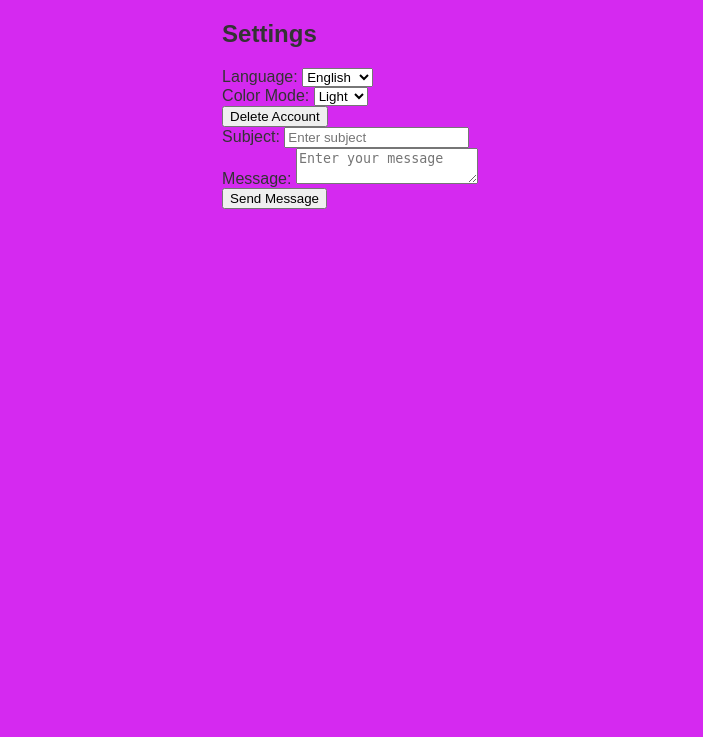
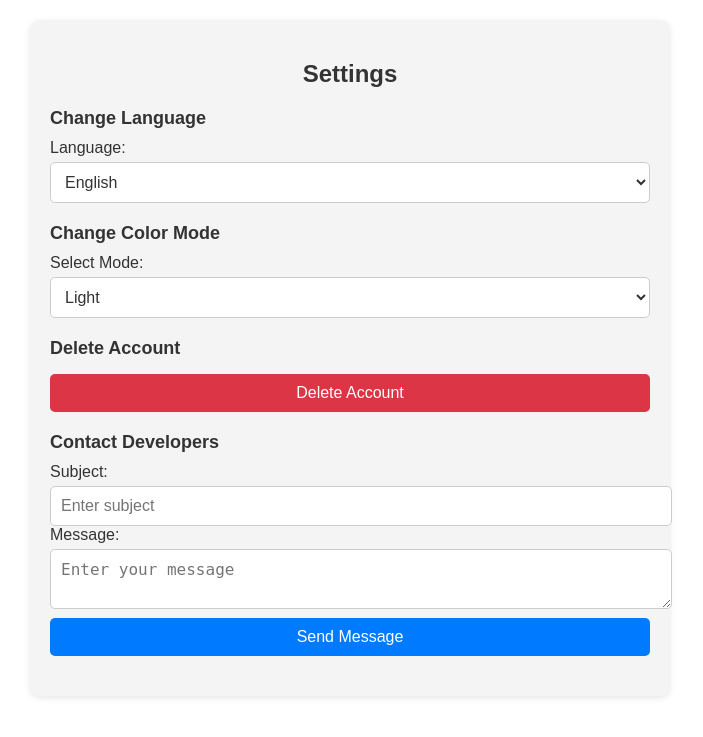
Before and after one commit to liuraymond05/spotifyproject, a Django app: page /settings/ in a window 1280 px wide. Shown: the top 737 px of the page, without its empty margins (290-993 px from the left). Run offline with Django 5.2, Linux system fonts and the light colour scheme.

Commit message:
css settings

```diff
--- a/spotifywrapper/static/spotifywrapped/settingstyle.css
+++ b/spotifywrapper/static/spotifywrapped/settingstyle.css
@@ -1,199 +1,86 @@
-/* General Styling */
-body {
-    font-family: Arial, sans-serif;
-    margin: 0;
-    background-color: #d529f0;
-    color: #333;
-    display: flex;
-    flex-direction: column;
-    align-items: center;
-    overflow-x: hidden; /* Prevent horizontal overflow */
+/* Basic styles for light mode */
+body.light {
+    background-color: #ffffff;
+    color: #333333;
+    font-family: 'Arial', sans-serif;
 }
 
-header {
-    display: flex;
-    justify-content: space-between;
-    align-items: center;
-    background-color: black;
-    padding: 25px 20px;
-    width: 100%;
-    box-sizing: border-box;
-    color: white;
+body.dark {
+    background-color: #181818;
+    color: #ffffff;
 }
 
-header .logo {
-    display: flex;
-    align-items: center;
+body.neon {
+    background-color: #000000;
+    color: #00FF00; /* Neon green */
 }
 
-header .logo h1 {
-    margin: 0;
-    margin-left: 10px;
-    font-size: 1.6em;
+.settings-container {
+    max-width: 600px;
+    margin: 20px auto;
+    padding: 20px;
+    background-color: #f4f4f4;
+    border-radius: 10px;
+    box-shadow: 0 2px 6px rgba(0, 0, 0, 0.1);
 }
 
-header .profile-icon img {
-    width: 40px;
-    height: 40px;
-    border-radius: 50%;
+.settings-title {
+    text-align: center;
+    font-size: 24px;
+    margin-bottom: 20px;
 }
 
-.menu-icon {
-    display: flex;
-    flex-direction: column;
+.setting-item {
+    margin-bottom: 20px;
+}
+
+.setting-item h3 {
+    margin-bottom: 10px;
+    font-size: 18px;
+}
+
+select, input, textarea, button {
+    width: 100%;
+    padding: 10px;
+    margin-top: 5px;
+    font-size: 16px;
+    border-radius: 5px;
+    border: 1px solid #ccc;
+}
+
+select, input, textarea {
+    background-color: #ffffff;
+    color: #333;
+}
+
+select:focus, input:focus, textarea:focus {
+    outline: none;
+    border-color: #007bff;
+}
+
+button {
+    background-color: #007bff;
+    color: white;
+    border: none;
     cursor: pointer;
 }
 
-.line {
-    width: 25px; /* Width of the lines */
-    height: 3px; /* Height of the lines */
-    background-color: white; /* Color of the lines */
-    margin: 3px 0; /* Spacing between lines */
+button:hover {
+    background-color: #0056b3;
 }
 
-.dropdown-menu {
-    display: none; /* Hidden by default */
-    position: absolute; /* Position it to appear over other content */
-    right: 20px; /* Adjust as needed */
-    top: 70px; /* Adjust to place below the header */
-    background-color: black; /* Same color as header */
-    border-radius: 5px;
-    box-shadow: 0 4px 8px rgba(0, 0, 0, 0.2);
-    z-index: 1; /* Make sure it appears above other elements */
+.btn-danger {
+    background-color: #dc3545;
 }
 
-.dropdown-menu ul {
-    list-style-type: none; /* Remove default list styles */
-    padding: 10px 0; /* Padding around the menu */
-    margin: 0; /* Remove default margin */
+.btn-danger:hover {
+    background-color: #c82333;
 }
 
-.dropdown-menu li {
-    padding: 10px 20px; /* Spacing for menu items */
+.btn-primary {
+    background-color: #007bff;
 }
 
-.dropdown-menu li a {
-    color: white; /* Text color for links */
-    text-decoration: none; /* Remove underline from links */
+.btn-primary:hover {
+    background-color: #0056b3;
 }
-
-.dropdown-menu li:hover {
-    background-color: hotpink; /* Change background on hover */
-}
-
-.intro {
-    background-color: #f029a0;
-    color: black;
-    text-align: center;
-    padding: 50px;
-    width: 100%;
-}
-
-.intro h2 {
-    font-size: 2.5em;
-    margin: 0;
-}
-
-.intro p {
-    font-size: 1.8em;
-    margin: 5px 0;
-}
-
-/* Content Section */
-.content {
-    display: flex; /* Use flexbox to stack cards */
-    flex-direction: column; /* Stack cards vertically */
-    gap: 40px; /* Space between the cards */
-    padding: 40px; /* Adjusted padding */
-    width: 100%; /* Full width of the page */
-    max-width: 1200px; /* Set a maximum width for the content */
-    margin: 0 auto; /* Center the content horizontally */
-    box-sizing: border-box; /* Include padding in width */
-}
-
-.card {
-    background-color: #45c3f5;
-    padding: 30px; /* Padding inside the card */
-    border-radius: 10px;
-    height: auto; /* Allow the height to adjust based on content */
-    text-align: center;
-    box-shadow: 0 4px 8px rgba(0, 0, 0, 0.2);
-    width: 95%; /* Set width to 95% of the parent container */
-    max-width: 1200px; /* Optional: set a maximum width for larger screens */
-    margin: 10px auto; /* Center the cards and add some vertical spacing */
-}
-
-/* Enlarge on Hover */
-.card {
-    transition: transform 0.5s ease, opacity 0.5s ease; /* Smooth hover effect */
-    transform: scale(1); /* Initial scale */
-    opacity: 0; /* Initially hidden for scroll animation */
-}
-
-.card:hover {
-    transform: scale(1.05); /* Slightly enlarge on hover */
-}
-
-/* Scroll Animation - Initial State */
-.card.hidden {
-    opacity: 0;
-    transform: translateY(140px); /* Offset position for slide-in effect */
-}
-
-/* Scroll Animation - Visible State */
-.card.visible {
-    opacity: 1;
-    transform: translateY(0);
-    transition: opacity 0.6s ease-out, transform 0.6s ease-out; /* Smooth animation */
-}
-
-#artist {
-    background-color: #cdff8c;
-}
-
-#songs {
-    background-color: #f7bb54;
-}
-
-#albums {
-    background-color: #47afff;
-}
-
-#minutes {
-    background-color: #fafc83;
-}
-
-.card p {
-    margin-top: 10px;
-    font-size: 1.8em;
-    color: black;
-    flex-grow: 1; /* Allow paragraph to grow and take available space */
-    font-weight: bold; /* Make text bold */
-}
-
-/* Rating Section */
-.rating {
-    background-color: #44c968;
-    color: black;
-    text-align: center;
-    padding: 30px;
-    border-top-left-radius: 100px;
-    border-top-right-radius: 100px;
-    margin-top: 30px;
-    width: 100%;
-}
-
-.rating h3 {
-    font-size: 3em;
-    margin: 0;
-}
-
-.rating p {
-    font-size: 1.8em;
-}
-
-.stars {
-    font-size: 2em;
-    color: #ffc700;
-    margin-top: 10px;
-}
--- a/spotifywrapper/templates/spotifywrapper/settings.html
+++ b/spotifywrapper/templates/spotifywrapper/settings.html
@@ -9,10 +9,11 @@
 </head>
 <body>
     <div class="settings-container">
-        <h2>Settings</h2>
+        <h2 class="settings-title">Settings</h2>
 
         <!-- Change Language -->
-        <div>
+        <div class="setting-item">
+            <h3>Change Language</h3>
             <form method="POST" action="{% url 'set_language' language_code='en' %}">
                 {% csrf_token %}
                 <label for="language-select">Language:</label>
@@ -25,8 +26,9 @@
         </div>
 
         <!-- Change Color Mode -->
-        <div>
-            <label for="color-mode">Color Mode:</label>
+        <div class="setting-item">
+            <h3>Change Color Mode</h3>
+            <label for="color-mode">Select Mode:</label>
             <select id="color-mode" onchange="changeColorMode()">
                 <option value="light">Light</option>
                 <option value="dark">Dark</option>
@@ -35,16 +37,17 @@
         </div>
 
         <!-- Delete Account -->
-        <div>
-    <form method="POST" action="{% url 'delete_account' %}">
-        {% csrf_token %}
-        <!-- Button to submit the form and delete the account -->
-        <button type="submit" class="btn btn-danger">Delete Account</button>
-    </form>
-</div>
+        <div class="setting-item">
+            <h3>Delete Account</h3>
+            <form method="POST" action="{% url 'delete_account' %}">
+                {% csrf_token %}
+                <button type="submit" class="btn btn-danger">Delete Account</button>
+            </form>
+        </div>
 
         <!-- Contact Developers -->
-        <div>
+        <div class="setting-item">
+            <h3>Contact Developers</h3>
             <form method="POST" action="{% url 'contact_developers' %}">
                 {% csrf_token %}
                 <label for="subject">Subject:</label>
```
Also changed, not shown: db.sqlite3.
